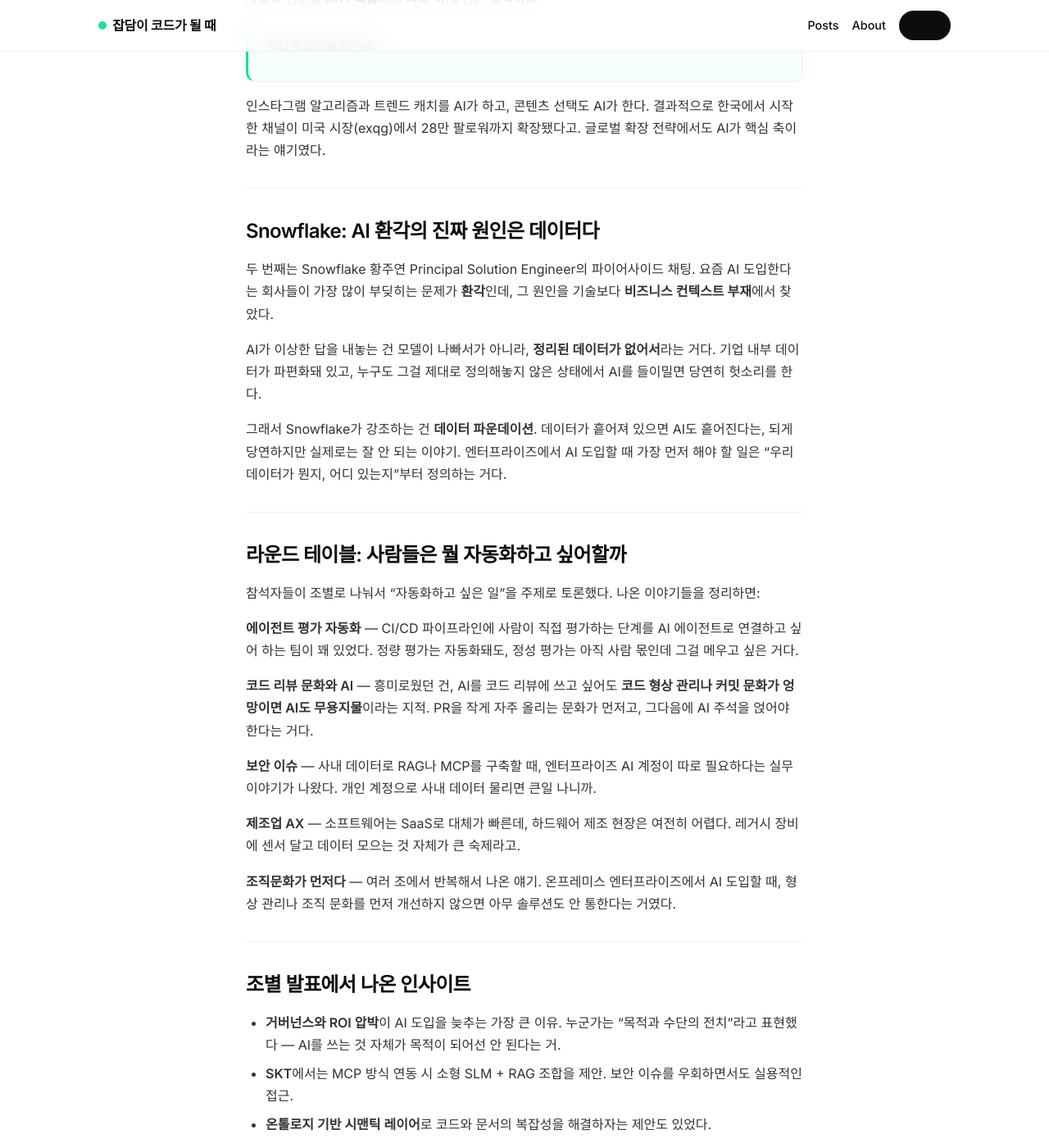
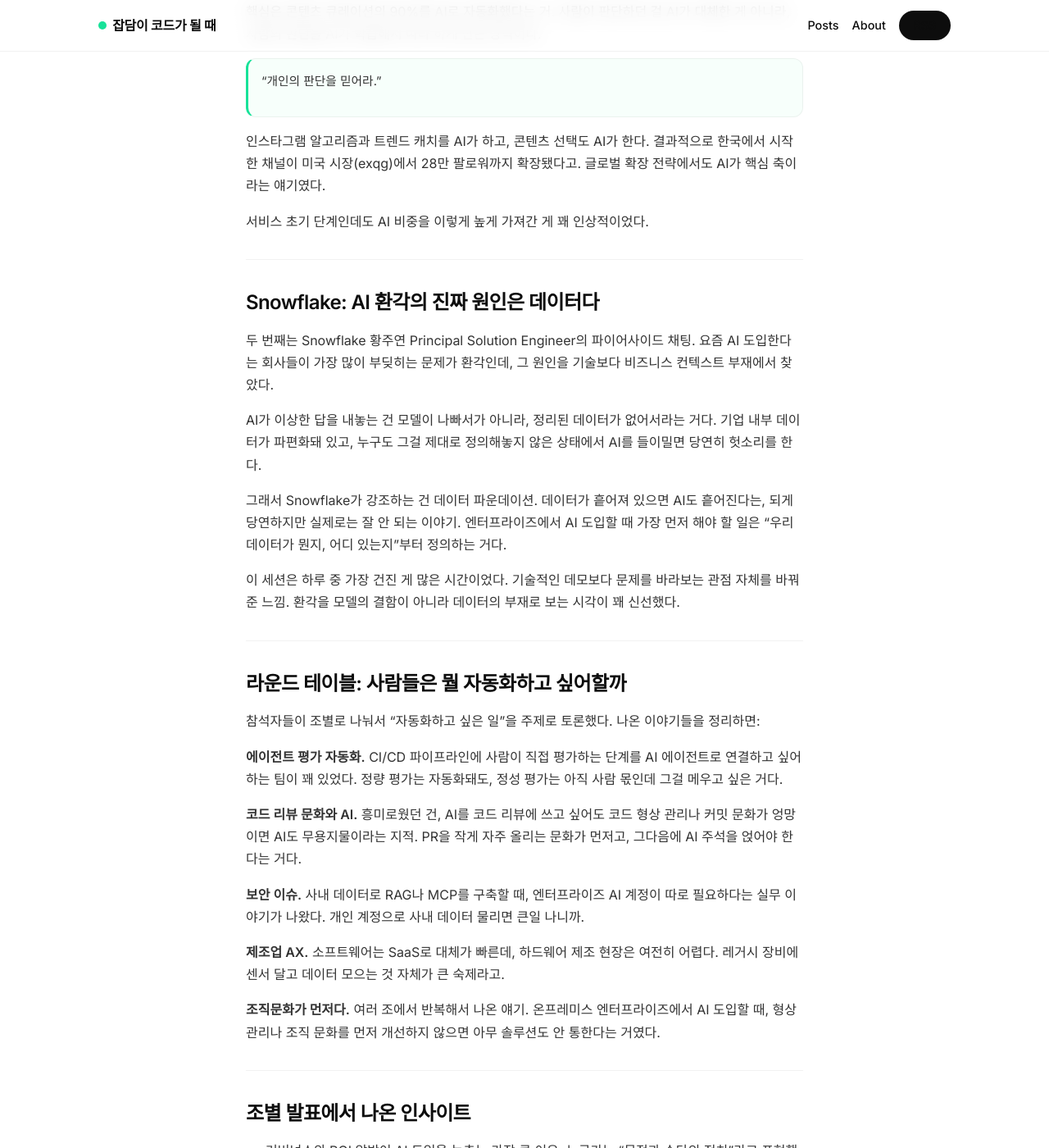
Before and after one commit to keepConcentration/keepConcentration.github.io, a Jekyll site: the page built from _posts/2026-07-30-bloom-snowflake-daytrip-conference.md, in a window 1280 px wide and 1400 px high, scrolled down 574 px. Shown: the whole window at 82% size. Built offline with Jekyll 4.4.1, drawn with Linux system fonts in a browser that asks for light colours; some of the changed text lies outside the part shown.

Commit message:
post: Bloom x Snowflake daytrip 컨퍼런스 후기

```diff
--- a/_posts/2026-07-30-bloom-snowflake-daytrip-conference.md
+++ b/_posts/2026-07-30-bloom-snowflake-daytrip-conference.md
@@ -6,7 +6,9 @@ categories: [conference, ai]
 tags: [bloom, snowflake, daytrip, ax, ai-agent, 데이터파운데이션]
 ---
 
-2026년 7월 28일 저녁, 드림플러스 강남에서 열린 Bloom 커뮤니티의 컨퍼런스에 다녀왔다. 파트너로 Snowflake랑 Dreamplus가 함께했고, 주제는 **AI로 실제 비즈니스를 어떻게 바꾸고 있냐**는 거였다. 발표 + 네트워킹 + 조별 토론까지, 꽉 찬 2시간이었다.
+2026년 7월 28일 저녁, 드림플러스 강남에서 열린 Bloom 커뮤니티의 컨퍼런스에 다녀왔다. 파트너로 Snowflake랑 Dreamplus가 함께했고, 주제는 AI로 실제 비즈니스를 어떻게 바꾸고 있냐는 거였다. 발표 + 네트워킹 + 조별 토론까지, 꽉 찬 2시간이었다.
+
+여러 세션이 있었지만, 특히 daytrip이랑 Snowflake 발표가 가장 와닿았다.
 
 ---
 
@@ -14,21 +16,25 @@ tags: [bloom, snowflake, daytrip, ax, ai-agent, 데이터파운데이션]
 
 첫 세션은 daytrip 윤석호 CEO. daytrip은 AI 기반 콘텐츠 큐레이션 서비스다. 여행, 맛집, 라이프스타일 콘텐츠를 자동으로 수집하고 편집해서 채널에 올린다.
 
-핵심은 **콘텐츠 큐레이션의 90%를 AI로 자동화**했다는 거. 사람이 판단하던 걸 AI가 대체한 게 아니라, 사람의 판단을 AI가 **학습**해서 따라 하게 만든 방식이다.
+핵심은 콘텐츠 큐레이션의 90%를 AI로 자동화했다는 거. 사람이 판단하던 걸 AI가 대체한 게 아니라, 사람의 판단을 AI가 학습해서 따라 하게 만든 방식이다.
 
 > "개인의 판단을 믿어라."
 
 인스타그램 알고리즘과 트렌드 캐치를 AI가 하고, 콘텐츠 선택도 AI가 한다. 결과적으로 한국에서 시작한 채널이 미국 시장(exqg)에서 28만 팔로워까지 확장됐다고. 글로벌 확장 전략에서도 AI가 핵심 축이라는 얘기였다.
 
+서비스 초기 단계인데도 AI 비중을 이렇게 높게 가져간 게 꽤 인상적이었다.
+
 ---
 
 ## Snowflake: AI 환각의 진짜 원인은 데이터다
 
-두 번째는 Snowflake 황주연 Principal Solution Engineer의 파이어사이드 채팅. 요즘 AI 도입한다는 회사들이 가장 많이 부딪히는 문제가 **환각**인데, 그 원인을 기술보다 **비즈니스 컨텍스트 부재**에서 찾았다.
+두 번째는 Snowflake 황주연 Principal Solution Engineer의 파이어사이드 채팅. 요즘 AI 도입한다는 회사들이 가장 많이 부딪히는 문제가 환각인데, 그 원인을 기술보다 비즈니스 컨텍스트 부재에서 찾았다.
 
-AI가 이상한 답을 내놓는 건 모델이 나빠서가 아니라, **정리된 데이터가 없어서**라는 거다. 기업 내부 데이터가 파편화돼 있고, 누구도 그걸 제대로 정의해놓지 않은 상태에서 AI를 들이밀면 당연히 헛소리를 한다.
+AI가 이상한 답을 내놓는 건 모델이 나빠서가 아니라, 정리된 데이터가 없어서라는 거다. 기업 내부 데이터가 파편화돼 있고, 누구도 그걸 제대로 정의해놓지 않은 상태에서 AI를 들이밀면 당연히 헛소리를 한다.
 
-그래서 Snowflake가 강조하는 건 **데이터 파운데이션**. 데이터가 흩어져 있으면 AI도 흩어진다는, 되게 당연하지만 실제로는 잘 안 되는 이야기. 엔터프라이즈에서 AI 도입할 때 가장 먼저 해야 할 일은 "우리 데이터가 뭔지, 어디 있는지"부터 정의하는 거다.
+그래서 Snowflake가 강조하는 건 데이터 파운데이션. 데이터가 흩어져 있으면 AI도 흩어진다는, 되게 당연하지만 실제로는 잘 안 되는 이야기. 엔터프라이즈에서 AI 도입할 때 가장 먼저 해야 할 일은 "우리 데이터가 뭔지, 어디 있는지"부터 정의하는 거다.
+
+이 세션은 하루 중 가장 건진 게 많은 시간이었다. 기술적인 데모보다 문제를 바라보는 관점 자체를 바꿔준 느낌. 환각을 모델의 결함이 아니라 데이터의 부재로 보는 시각이 꽤 신선했다.
 
 ---
 
@@ -36,28 +42,30 @@ AI가 이상한 답을 내놓는 건 모델이 나빠서가 아니라, **정리
 
 참석자들이 조별로 나눠서 "자동화하고 싶은 일"을 주제로 토론했다. 나온 이야기들을 정리하면:
 
-**에이전트 평가 자동화** — CI/CD 파이프라인에 사람이 직접 평가하는 단계를 AI 에이전트로 연결하고 싶어 하는 팀이 꽤 있었다. 정량 평가는 자동화돼도, 정성 평가는 아직 사람 몫인데 그걸 메우고 싶은 거다.
+**에이전트 평가 자동화.** CI/CD 파이프라인에 사람이 직접 평가하는 단계를 AI 에이전트로 연결하고 싶어 하는 팀이 꽤 있었다. 정량 평가는 자동화돼도, 정성 평가는 아직 사람 몫인데 그걸 메우고 싶은 거다.
 
-**코드 리뷰 문화와 AI** — 흥미로웠던 건, AI를 코드 리뷰에 쓰고 싶어도 **코드 형상 관리나 커밋 문화가 엉망이면 AI도 무용지물**이라는 지적. PR을 작게 자주 올리는 문화가 먼저고, 그다음에 AI 주석을 얹어야 한다는 거다.
+**코드 리뷰 문화와 AI.** 흥미로웠던 건, AI를 코드 리뷰에 쓰고 싶어도 코드 형상 관리나 커밋 문화가 엉망이면 AI도 무용지물이라는 지적. PR을 작게 자주 올리는 문화가 먼저고, 그다음에 AI 주석을 얹어야 한다는 거다.
 
-**보안 이슈** — 사내 데이터로 RAG나 MCP를 구축할 때, 엔터프라이즈 AI 계정이 따로 필요하다는 실무 이야기가 나왔다. 개인 계정으로 사내 데이터 물리면 큰일 나니까.
+**보안 이슈.** 사내 데이터로 RAG나 MCP를 구축할 때, 엔터프라이즈 AI 계정이 따로 필요하다는 실무 이야기가 나왔다. 개인 계정으로 사내 데이터 물리면 큰일 나니까.
 
-**제조업 AX** — 소프트웨어는 SaaS로 대체가 빠른데, 하드웨어 제조 현장은 여전히 어렵다. 레거시 장비에 센서 달고 데이터 모으는 것 자체가 큰 숙제라고.
+**제조업 AX.** 소프트웨어는 SaaS로 대체가 빠른데, 하드웨어 제조 현장은 여전히 어렵다. 레거시 장비에 센서 달고 데이터 모으는 것 자체가 큰 숙제라고.
 
-**조직문화가 먼저다** — 여러 조에서 반복해서 나온 얘기. 온프레미스 엔터프라이즈에서 AI 도입할 때, 형상 관리나 조직 문화를 먼저 개선하지 않으면 아무 솔루션도 안 통한다는 거였다.
+**조직문화가 먼저다.** 여러 조에서 반복해서 나온 얘기. 온프레미스 엔터프라이즈에서 AI 도입할 때, 형상 관리나 조직 문화를 먼저 개선하지 않으면 아무 솔루션도 안 통한다는 거였다.
 
 ---
 
 ## 조별 발표에서 나온 인사이트
 
-- **거버넌스와 ROI 압박**이 AI 도입을 늦추는 가장 큰 이유. 누군가는 "목적과 수단의 전치"라고 표현했다 — AI를 쓰는 것 자체가 목적이 되어선 안 된다는 거.
-- **SKT**에서는 MCP 방식 연동 시 소형 SLM + RAG 조합을 제안. 보안 이슈를 우회하면서도 실용적인 접근.
-- **온톨로지 기반 시맨틱 레이어**로 코드와 문서의 복잡성을 해결하자는 제안도 있었다.
+- 거버넌스와 ROI 압박이 AI 도입을 늦추는 가장 큰 이유. 누군가는 "목적과 수단의 전치"라고 표현했다. AI를 쓰는 것 자체가 목적이 되어선 안 된다는 거.
+- SKT에서는 MCP 방식 연동 시 소형 SLM + RAG 조합을 제안. 보안 이슈를 우회하면서도 실용적인 접근.
+- 온톨로지 기반 시맨틱 레이어로 코드와 문서의 복잡성을 해결하자는 제안도 있었다.
 
 ---
 
 ## 마무리
 
-컨퍼런스 전체를 관통한 메시지는 간단했다. **AI는 기술 문제가 아니라 데이터 문제고, 결국 문화 문제다.** Snowflake 월드 투어 서울이 2026년 8월 27일 코엑스에서 열린다고 하니, 거기서 더 깊은 이야기를 들을 수 있을 거다.
+컨퍼런스 전체를 관통한 메시지는 간단했다. AI는 기술 문제가 아니라 데이터 문제고, 결국 문화 문제다.
 
-기술보다 중요한 건 결국 **뭘 하려는지 아는 것**이라는, 당연하지만 자꾸 까먹는 이야기를 다시 한 번 확인한 저녁이었다.
+daytrip은 AI로 콘텐츠를 90% 자동화하는 실전 사례를, Snowflake는 AI가 제대로 작동하려면 데이터 파운데이션이 먼저라는 메시지를 각각 던졌다. 두 세션 모두 지금 당장 적용할 수 있는 이야기라서 더 와닿았던 것 같다.
+
+Snowflake 월드 투어 서울이 2026년 8월 27일 코엑스에서 열린다고 하니, 거기서 더 깊은 이야기를 들을 수 있을 거다. 기술보다 중요한 건 결국 뭘 하려는지 아는 것이라는, 당연하지만 자꾸 까먹는 이야기를 다시 한 번 확인한 저녁이었다.
```
